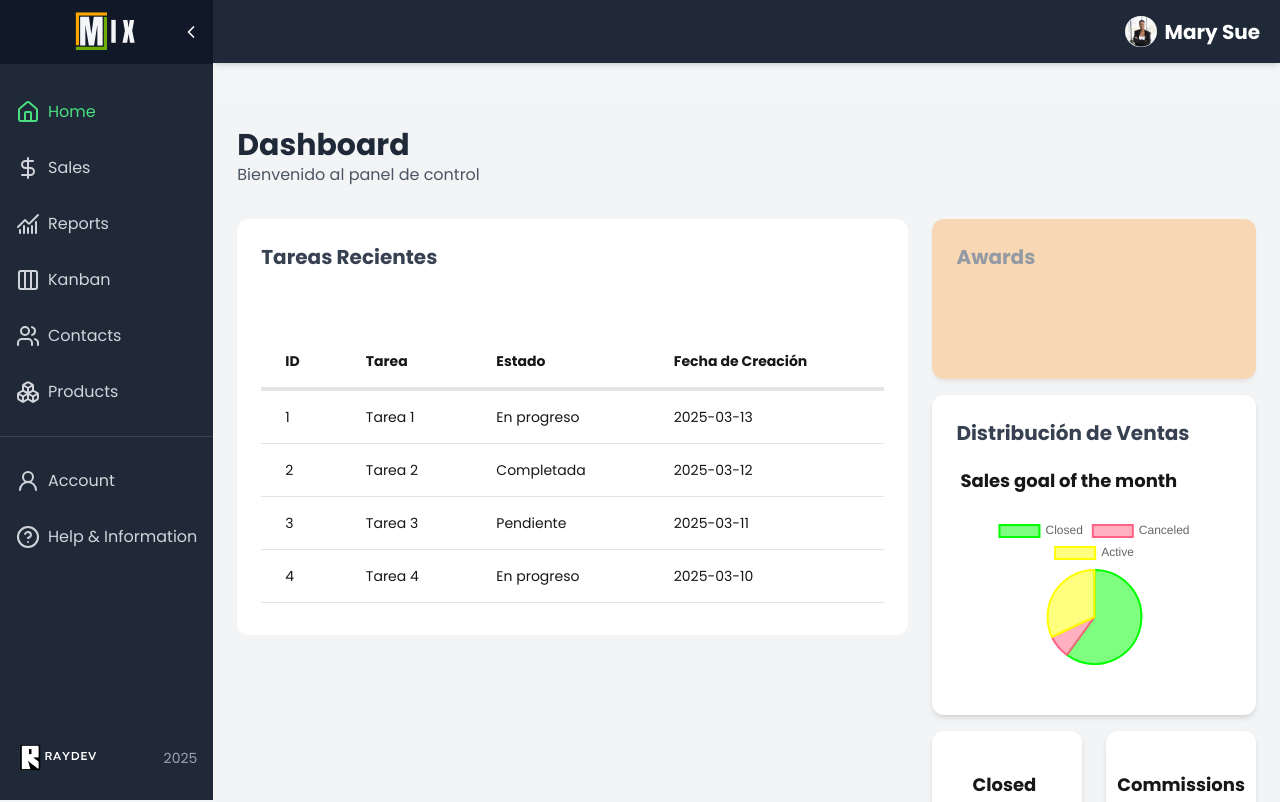
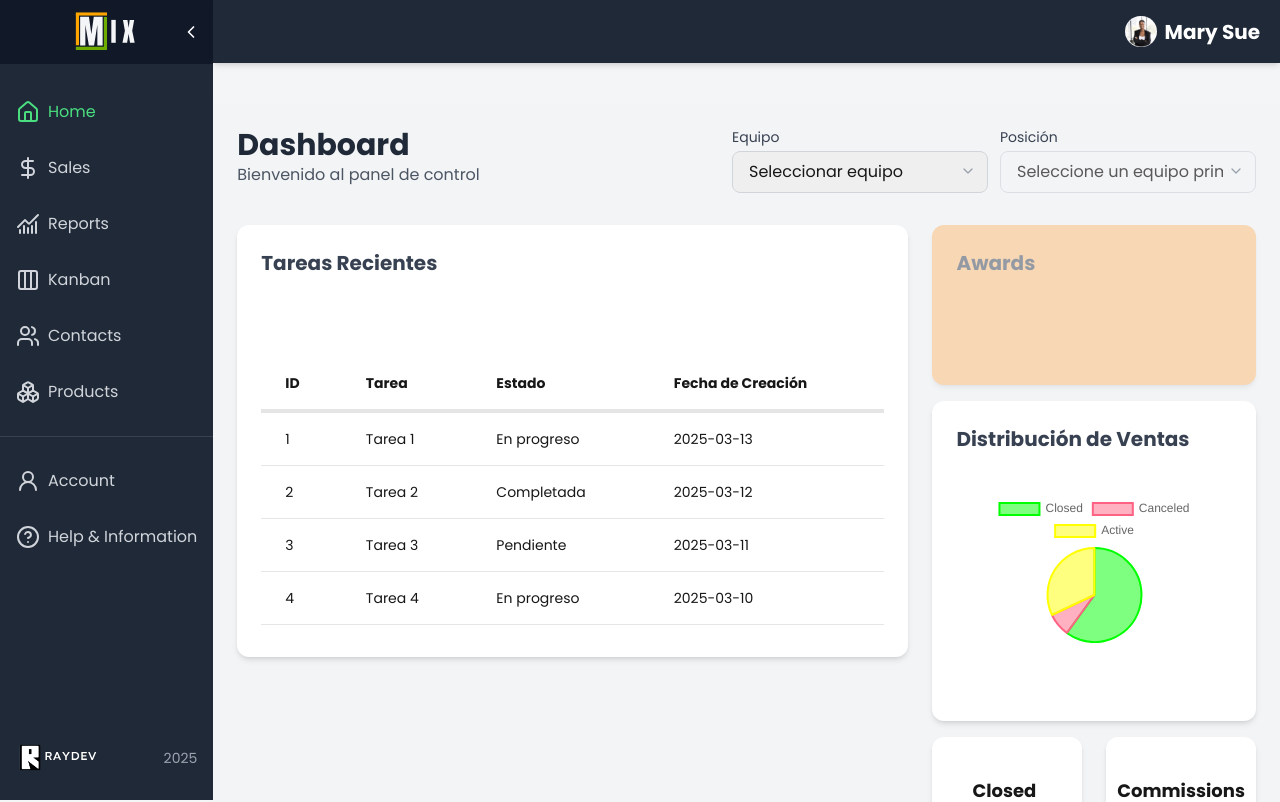
Before and after one commit to BlueE-05/MIX, a Next.js app in the folder MIX-Frontend/: page /crm/dashboard in a window 1280 px wide. Shown: the top 802 px of the page. Built offline with nearby package versions, Linux system fonts and the light colour scheme.

Commit message:
Dashboard: Botones para el team y el jobPositon

```diff
--- a/MIX-Frontend/src/app/crm/dashboard/page.tsx
+++ b/MIX-Frontend/src/app/crm/dashboard/page.tsx
@@ -1,11 +1,11 @@
 "use client";
-//import Pastel from "@/components/Dashboard/Pastel";
 import BoxClosed from "@/components/Dashboard/BoxClosed";
-//import LinesChart from "@/components/Dashboard/LinesChart";
 import PieChart from "@/components/Dashboard/PieChart";
 import BoxComisiones from "@/components/Dashboard/BoxComisiones";
 import CustomTable from "@/components/Tables/CustomTable";
-import React from "react";
+import React, { useState } from "react";
+import { ChevronDown } from "lucide-react";
+import { teams, jobPosition } from "@/constants/formFields";
 
 const DashboardPage = () => {
   const headers = ["ID", "Tarea", "Estado", "Fecha de Creación"];
@@ -16,36 +16,108 @@ const DashboardPage = () => {
     [4, "Tarea 4", "En progreso", "2025-03-10"],
   ];
 
+  const [selectedTeam, setSelectedTeam] = useState("");
+  const [selectedPosition, setSelectedPosition] = useState("");
+  const [filteredPositions, setFilteredPositions] = useState<typeof jobPosition>([]);
+  const [selectedTeamId, setSelectedTeamId] = useState<number | null>(null);
+
+  const handleTeamChange = (e: React.ChangeEvent<HTMLSelectElement>) => {
+    const teamName = e.target.value;
+    setSelectedTeam(teamName);
+    setSelectedPosition("");
+
+    // Find team ID and filter positions
+    const team = teams.find(t => t.name === teamName);
+    if (team) {
+      setSelectedTeamId(team.id);
+      const filtered = jobPosition.filter(pos => pos.teamId === team.id);
+      setFilteredPositions(filtered);
+    } else {
+      setSelectedTeamId(null);
+      setFilteredPositions([]);
+    }
+  };
+
   return (
     <main className="min-h-screen bg-gray-100 p-6">
       {/* Header */}
-      <div className="mb-8">
-        <h1 className="text-3xl font-bold text-gray-800">Dashboard</h1>
-        <p className="text-gray-600">Bienvenido al panel de control</p>
+      <div className="mb-8 flex justify-between items-start flex-col md:flex-row gap-4">
+        <div>
+          <h1 className="text-3xl font-bold text-gray-800">Dashboard</h1>
+          <p className="text-gray-600">Bienvenido al panel de control</p>
+        </div>
+
+        {/* Dropdowns Container */}
+        <div className="flex flex-col sm:flex-row gap-3 w-full sm:w-auto">
+          {/* Team Dropdown */}
+          <div className="relative w-full sm:w-64">
+            <label htmlFor="team-select" className="block text-sm font-medium text-gray-700 mb-1">
+              Equipo
+            </label>
+            <div className="relative">
+              <select
+                id="team-select"
+                value={selectedTeam}
+                onChange={handleTeamChange}
+                className="w-full px-4 py-2 rounded-lg border border-gray-300 focus:ring-blue-500 focus:border-blue-500 focus:outline-none focus:ring-2 transition appearance-none pr-8"
+              >
+                <option value="">Seleccionar equipo</option>
+                {teams.map((team) => (
+                  <option key={team.id} value={team.name}>
+                    {team.name}
+                  </option>
+                ))}
+              </select>
+              <ChevronDown className="absolute right-3 top-3 h-4 w-4 text-gray-400 pointer-events-none" />
+            </div>
+          </div>
+
+          {/* Position Dropdown - Now properly filtered by team */}
+          <div className="relative w-full sm:w-64">
+            <label htmlFor="position-select" className="block text-sm font-medium text-gray-700 mb-1">
+              Posición
+            </label>
+            <div className="relative">
+              <select
+                id="position-select"
+                value={selectedPosition}
+                onChange={(e) => setSelectedPosition(e.target.value)}
+                disabled={!selectedTeam}
+                className={`w-full px-4 py-2 rounded-lg border ${!selectedTeam ? 'bg-gray-100' : 'bg-white'} border-gray-300 focus:ring-blue-500 focus:border-blue-500 focus:outline-none focus:ring-2 transition appearance-none pr-8`}
+              >
+                <option value="">{selectedTeam ? "Seleccionar posición" : "Seleccione un equipo primero"}</option>
+                {filteredPositions.map((position) => (
+                  <option key={position.id} value={position.name}>
+                    {position.name}
+                  </option>
+                ))}
+              </select>
+              <ChevronDown className="absolute right-3 top-3 h-4 w-4 text-gray-400 pointer-events-none" />
+            </div>
+          </div>
+        </div>
       </div>
 
-      {/* Main Content */}
-      <div className=" grid grid-cols-1 lg:grid-cols-3 gap-6">
-        {/* Left Column - Charts */}
+      {/* Resto del contenido */}
+      <div className="grid grid-cols-1 lg:grid-cols-3 gap-6">
+        {/* Left Column */}
         <div className="lg:col-span-2 space-y-6">
-          {/* First Row - Table */}
-          <div className="bg-white p-6 rounded-xl">
-            <h2 className="text-xl font-semibold text-gray-700">
+          <div className="bg-white p-6 rounded-xl shadow-md">
+            <h2 className="text-xl font-semibold text-gray-700 mb-4">
               Tareas Recientes
             </h2>
             <div className="overflow-x-auto">
-              <CustomTable headers={headers} data={data} includeSearch = {false}/>
+              <CustomTable headers={headers} data={data} includeSearch={false} />
             </div>
           </div>
         </div>
 
         {/* Right Column*/}
-        <div className="h-full flex flex-col gap-4 bg-gray">
+        <div className="h-full flex flex-col gap-4">
           <div className="p-6 bg-orange-300 rounded-xl shadow-md h-40 opacity-50">
             <h2 className="text-xl font-semibold text-gray-700 mb-4">
               Awards
             </h2>
-            {/*<Awards/>*/}
           </div>
           <div className="p-6 bg-white rounded-xl shadow-md h-80">
             <h2 className="text-xl font-semibold text-gray-700 mb-4">
--- a/MIX-Frontend/src/components/Dashboard/PieChart.tsx
+++ b/MIX-Frontend/src/components/Dashboard/PieChart.tsx
@@ -5,7 +5,7 @@ export default function PieChart() {
     return (
         <div className="w-full h-full rounded-2xl">
             <div className="p-1">
-                <p className="text-lg font-bold">Sales goal of the month</p>
+                {/*<p className="text-lg font-bold">Sales goal of the month</p>*/}
             </div>
 
             <div className="flex flex-col items-center justify-center p-4">
```
